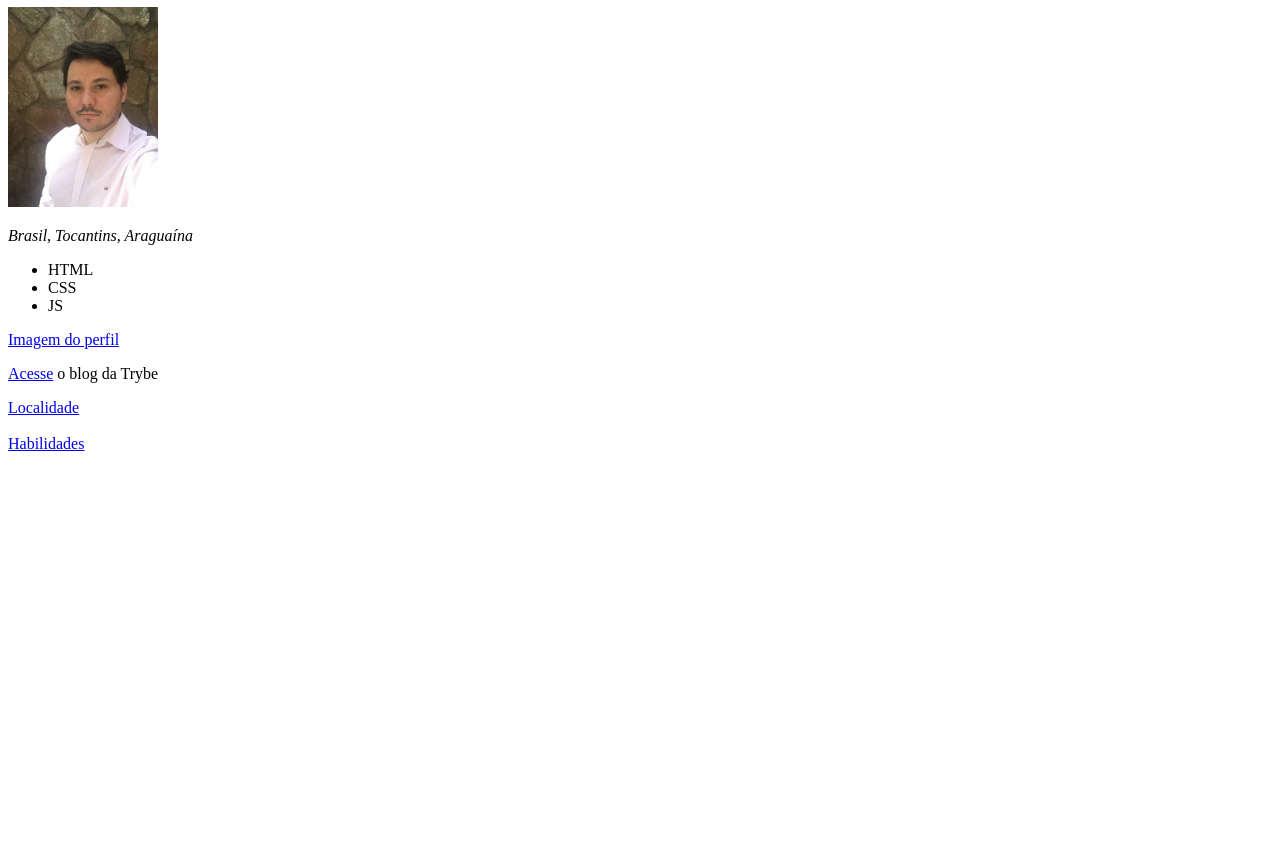
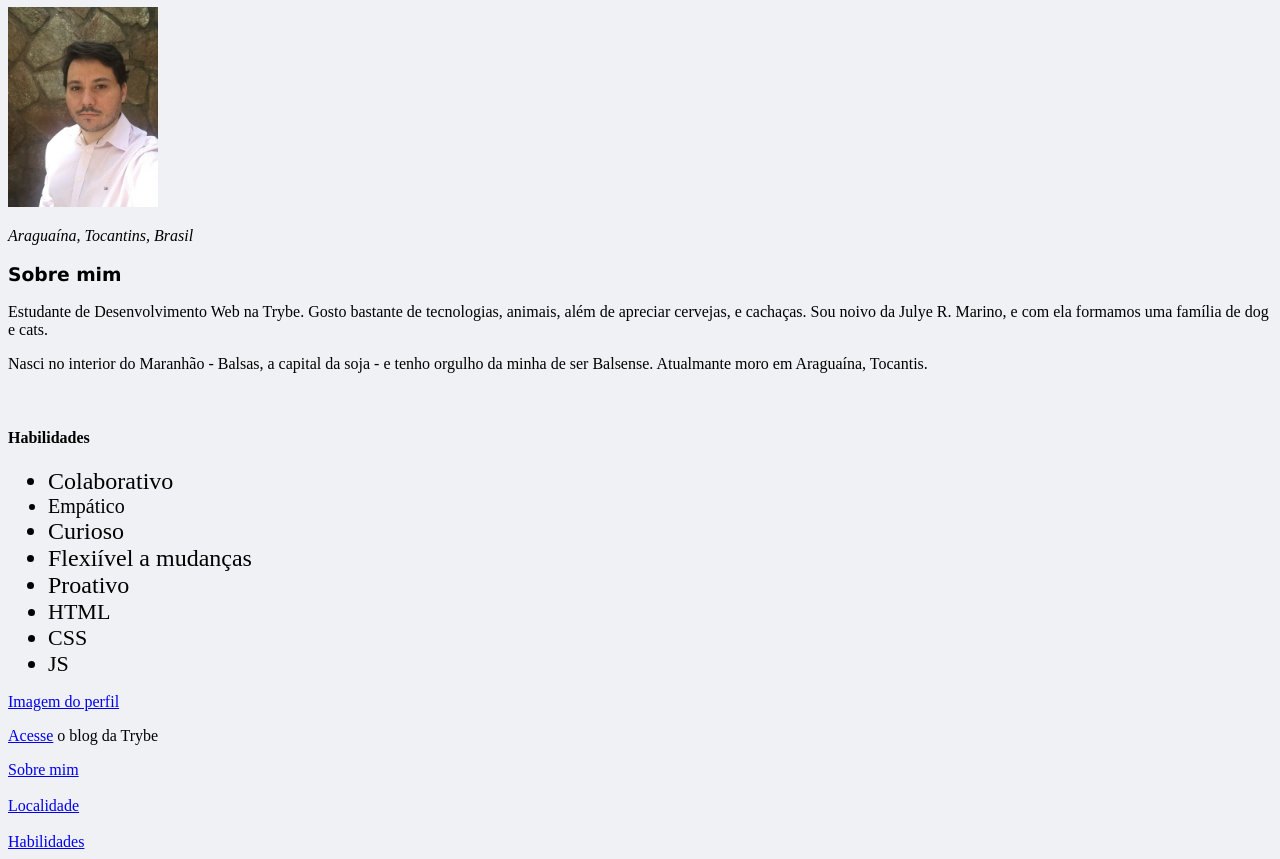
Before and after one commit to tiagobalsas/portifolio, a plain HTML site: page index.html in a window 1280 px wide. Shown: the part 73-932 px from the top of the page. Before the commit the page ends 800 px from the top, so only its background shows below. Drawn offline with Linux system fonts and the light colour scheme.

Commit message:
adiciona estilo, propriedades css para cores, tamanhos e estilos de fonte. Aplcia background no body

```diff
--- a/index.html
+++ b/index.html
@@ -5,6 +5,34 @@
     <meta http-equiv="X-UA-Compatible" content="IE=edge">
     <meta name="viewport" content="width=device-width, initial-scale=1.0">
     <title>Portifólio</title>
+    <link rel="stylesheet" href="./css/style.css">
+    <style>
+        body {
+
+            background-color:#eff1f5 ;
+        }
+        #sobre {
+            font-family: 'Lucida Sans', 'Lucida Sans Regular', 'Lucida Grande', 'Lucida Sans Unicode', Geneva, Verdana, sans-serif;
+        }
+
+        #localidade {
+            font-style: italic;
+        }
+
+        .font-24 {
+            font-size: 24px;
+        }
+        .font-22 {
+            font-size: 22px;
+        }
+        .font-20 {
+            font-size: 20px;
+        }
+
+        h1 {
+            font-family: sans-serif;
+        }
+    </style>
 </head>
 <body>
     <!-- Título -->
@@ -12,15 +40,32 @@
     <!-- imagem e descrição -->
     <img id="foto_perfil" src="./image/51952693-E3F8-4E75-8C91-36B785B2C6B4_1_105_c.jpeg" alt="imagem do Tiago Nogueira Dos Santos" width="150px">
 
+    <p id="localidade">
+        Araguaína, Tocantins, Brasil
+    </p>
+
+    <h3 id="sobre">Sobre mim</h3>
+    <p>
+        Estudante de Desenvolvimento Web na Trybe. Gosto bastante de tecnologias, animais, além de apreciar cervejas, e cachaças. Sou noivo da Julye R. Marino, e com ela formamos uma família de dog e cats.
+    </p>
+
+    <p>
+        Nasci no interior do Maranhão - Balsas, a capital da soja - e tenho orgulho da minha de ser Balsense. Atualmante moro em Araguaína, Tocantis.
+    </p>
+
     <!-- Uma breve descrição destacando algumas informações como nacionalidade e a cidade/estado onde mora; -->
-    <p id="localidade">
-        <em>Brasil, Tocantins, Araguaína</em>
-    </p>
     <!-- Uma lista de habilidades que você possui, com destaque para aquela de que você mais se orgulha; -->
+    <br>
+    <h4>Habilidades</h4>
     <ul id="lista_de_habilidades">
-        <li>HTML</li>
-        <li>CSS</li>
-        <li>JS</li>
+        <li class="font-24">Colaborativo</li>
+        <li class="font-20">Empático</li>
+        <li class="font-24">Curioso</li>
+        <li class="font-24">Flexiível a mudanças</li>
+        <li class="font-24">Proativo</li>
+        <li class="font-22">HTML</li>
+        <li class="font-22">CSS</li>
+        <li class="font-22">JS</li>
 
     </ul>
     <!--Um link interno para a sua foto  -->
@@ -32,6 +77,8 @@
  -->
     <!--Um índice com links internos para as diferentes seções do seu portfólio.
   -->
+  <a href="#sobre">Sobre mim</a>
+  <br><br>
   <a href="#localidades">Localidade</a>
   <br>
   <br>
```
